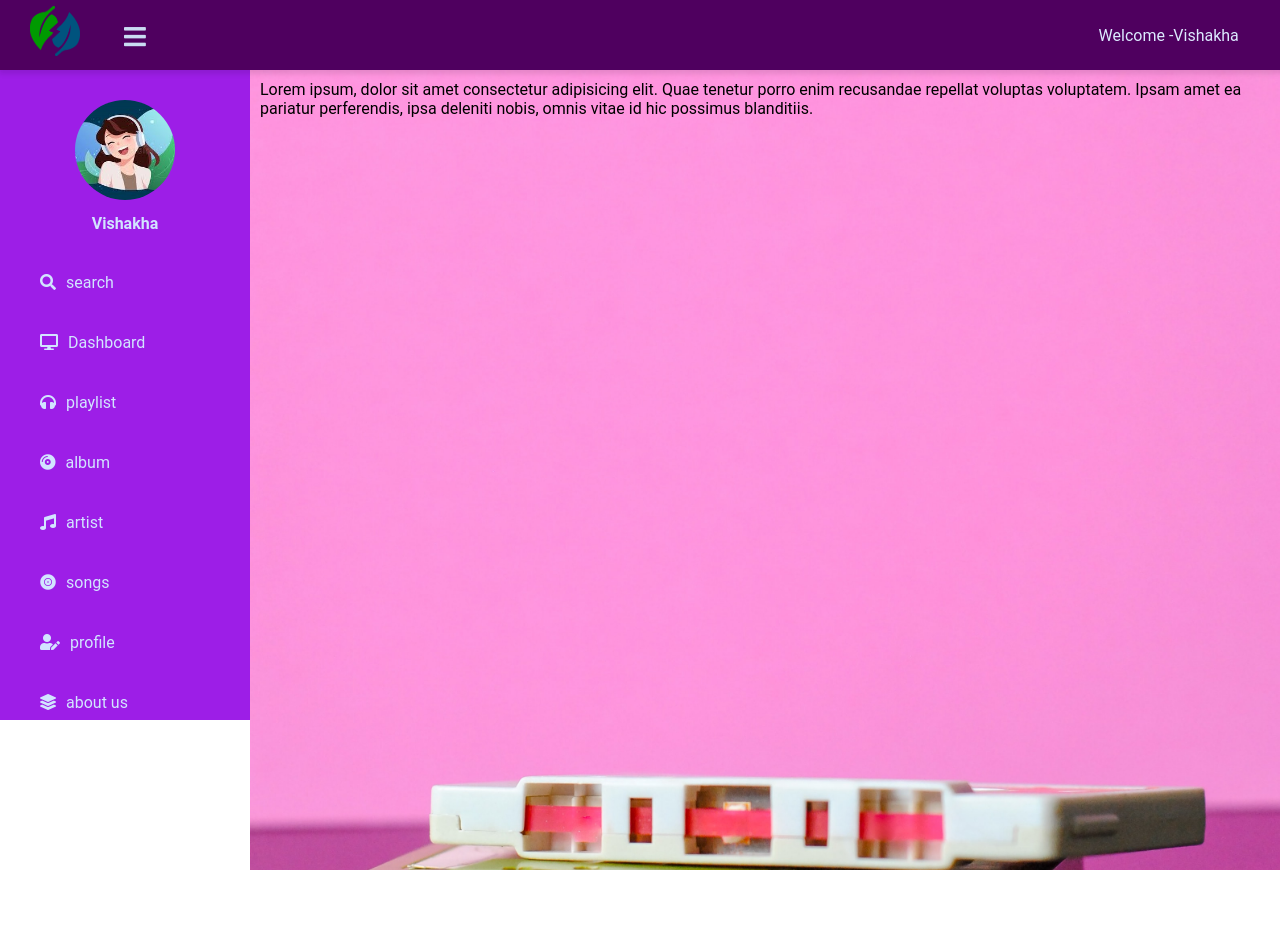
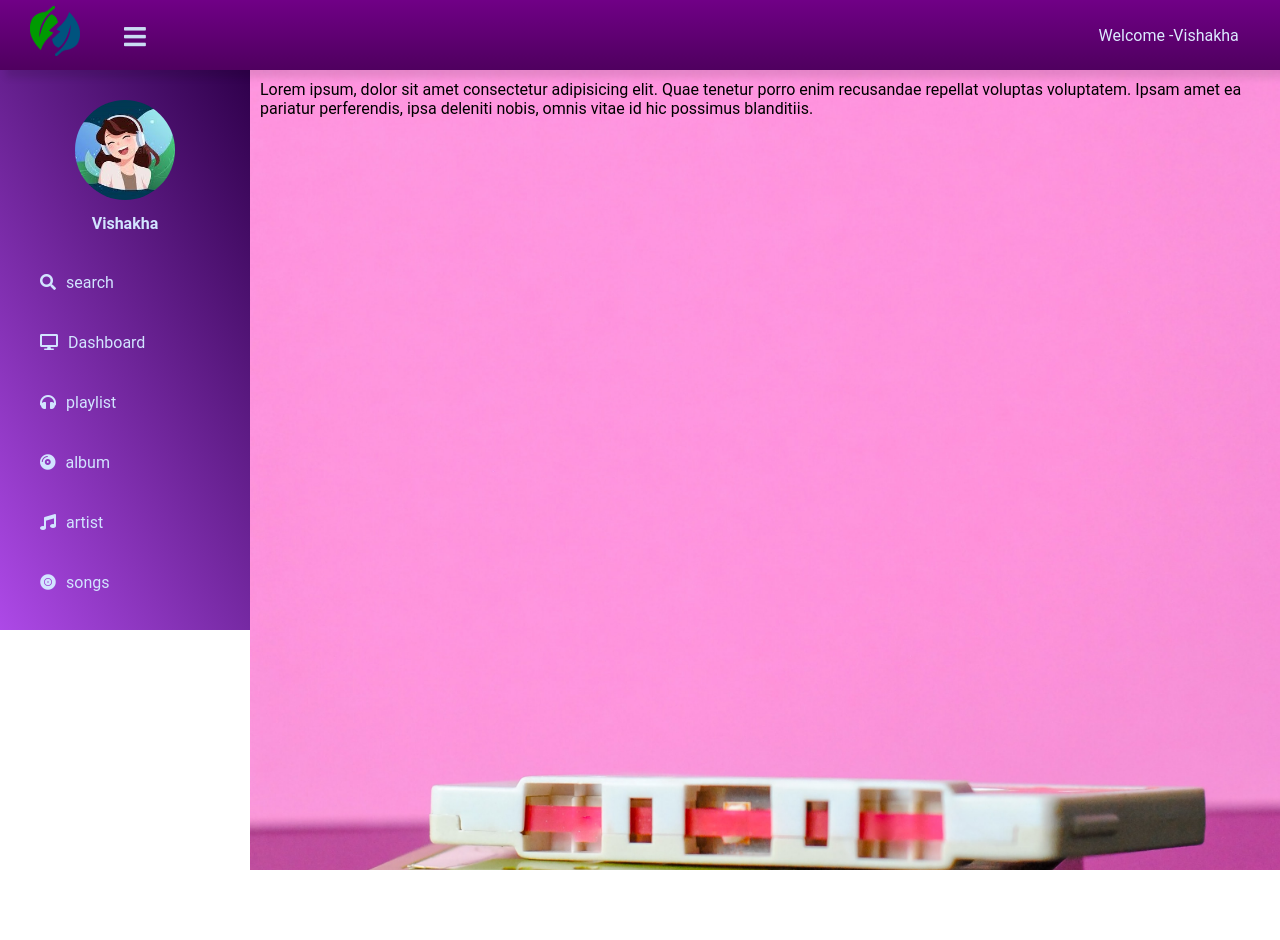
Before and after one commit to Vishakha-sta/music_gallery, a PHP site: page /user_dashboard.php in a window 1280 px wide. Run offline with PHP 8.4, Linux system fonts and the light colour scheme.

Commit message:
fixing side navbar

```diff
--- a/css/user_header.css
+++ b/css/user_header.css
@@ -33,12 +33,13 @@ header .head {
     z-index: 99;
     height: 70px;
     padding: 0 30px;
-    background: #4f005f;
+    /* background: #4f005f; */
+    background:linear-gradient( #700086, #4f005f);
     display: flex;
     align-items: center;
     justify-content: space-between;
     /* border-radius:5px 5px 0 0 ;  */
-    box-shadow: 0px 3px 5px 1px rgba(0, 0, 0, 0.1);
+    box-shadow: 7px 7px 7px 1px rgba(0, 0, 0, 0.1);
 }
 
 header .head .logo-box{
@@ -62,14 +63,16 @@ header .head .username span {
 
 .sidebar {
     z-index: 1;
-    background-color: #9d1ee7;
+    /* background-color: #9d1ee7; */
+    background-image:linear-gradient(60deg, #ad49e7,#2f004b) ;
     margin-top: 70px;
     padding-top: 30px;
-    /* position: relative; */
     position: fixed;
+    /* position: absolute; */
     left: 0;
     width: 250px;
-    height:620px;
+    /* height:620px; */
+    height: 530px;
     transition: 0.5s;
     transition-property: left;
     /* scroll-snap-type: mandatory;*/
@@ -104,7 +107,8 @@ header .head .username span {
 }
 
 .sidebar a:hover{
-    background: #d2e4ff;
+    /* background: #d2e4ff; */
+    background:linear-gradient(60deg, #7d8797, #d2e4ff);
     color: #9d1ee7;
     border-radius: 550px;
 }
--- a/user_dashboard.php
+++ b/user_dashboard.php
@@ -9,7 +9,7 @@
         <link rel="stylesheet" href="css/content_box.css">
     </head>
     <body>
-        <?php include 'user_header.php'; ?>
+        <?php include 'user_header.html'; ?>
         <div class="content-box">
             <!-- <h1>Hello this is main page</h1> -->
         </div>
```
Also changed, not shown: user_header.html (renamed from user_header.php).
